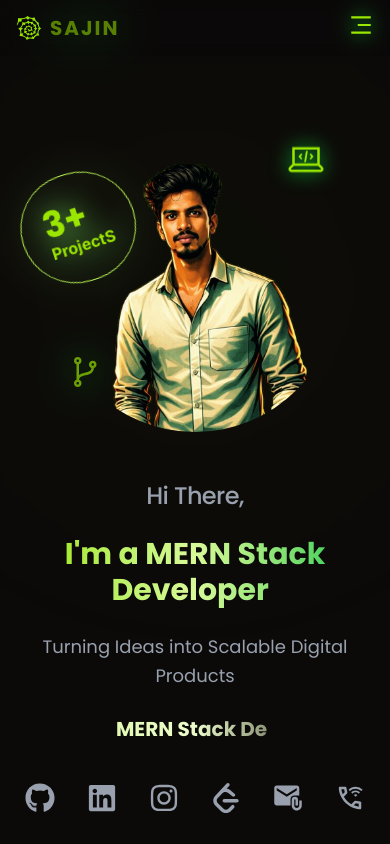
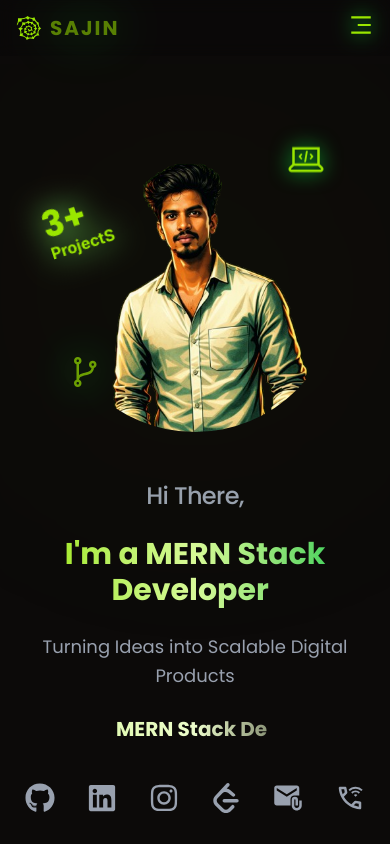
Before and after one commit to sajin-cl/Sajin-Porfolio, a React (Vite) app in the folder Sajin_Portfolio/: page / in a window 390 px wide. Shown: the top 844 px of the page. Built offline with nearby package versions, Linux system fonts and the light colour scheme.

Commit message:
ui update: hero

```diff
--- a/Sajin_Portfolio/src/components/Hero.jsx
+++ b/Sajin_Portfolio/src/components/Hero.jsx
@@ -28,7 +28,7 @@ const Hero = () => {
           <motion.div
             drag
             dragConstraints={{ left: 0, right: 0, bottom: 0, top: 0 }}
-            className="absolute top-10 left-0 -rotate-18 text-lime-400 font-bold animate-bounce border border-lime-300 p-6 rounded-full drop-shadow-[0_0_15px_#84ff65]"
+            className="absolute top-10 left-0 -rotate-18 text-lime-400 font-bold animate-bounce md:border border-lime-300 p-6 rounded-full drop-shadow-[0_0_15px_#84ff65]"
 
           >
             <h2 className="text-4xl md:text-5xl  font-bold">
```
